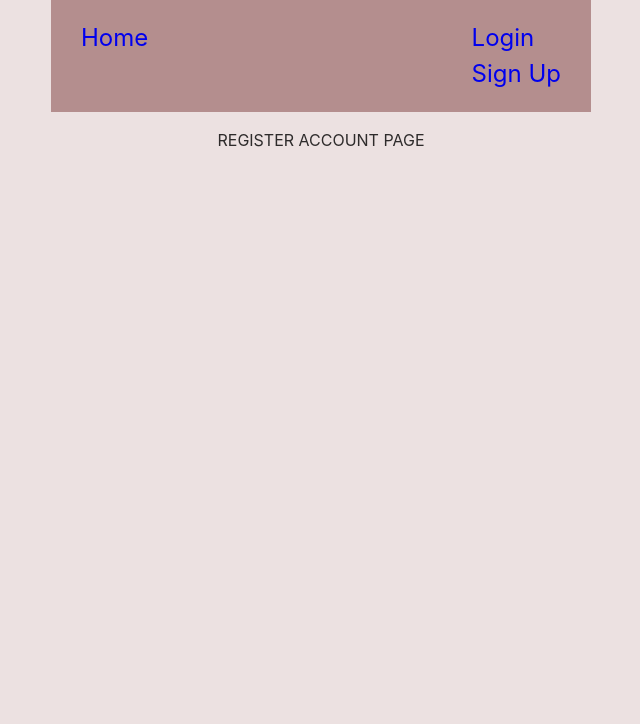
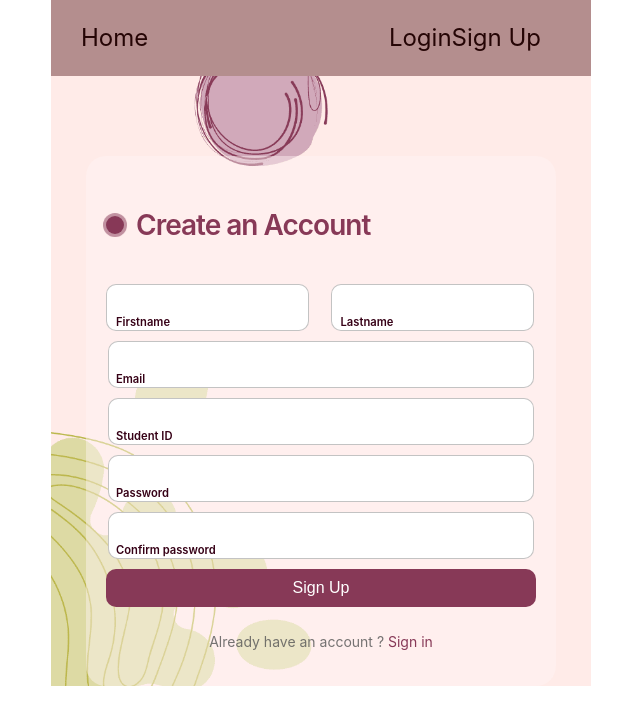
Before and after one commit to CTRL-V-CTRL-C/ctrl_c_ctrl_v-SOEN341_Project_F24, a React (Vite) app in the folder client/: page /registerAccount in a window 1280 px wide. Shown: the top 724 px of the page, without its empty margins (319-959 px from the left). Built offline with nearby package versions, Linux system fonts and the light colour scheme.

Commit message:
finalize the account creation page UI

```diff
--- a/client/src/App.css
+++ b/client/src/App.css
@@ -1,3 +1,15 @@
 #root {
   text-align: center;
 }
+
+body {
+  color: rgb(37, 5, 5);
+}
+
+a {
+  color: inherit;
+}
+
+html, body {
+  height: 100%;
+}
--- a/client/src/App.jsx
+++ b/client/src/App.jsx
@@ -1,18 +1,18 @@
 import './App.css'
-import * as React from 'react';
 import { BrowserRouter as Router } from 'react-router-dom';
 import PageHolder from './Pages/PageHolder';
 import NavBar from './Pages/Components/NavBar';
+import './Pages/Components/Styles/BackgroundImage.css';
 
 function App() {
 
   return (
-    <>
-      <NavBar/>
+    <div className="background-image-container">
+      <NavBar />
       <Router>
-        <PageHolder/>
+        <PageHolder />
       </Router>
-    </>
+    </div>
   )
 }
 
--- a/client/src/Pages/Components/NavBar.jsx
+++ b/client/src/Pages/Components/NavBar.jsx
@@ -1,26 +1,18 @@
-import { useState } from 'react';
+// import { useState } from 'react';
 import './Styles/NavBar.css';
-/**
- * Navigation bar to be used on all pages
- * @returns {ReactElement}
- */
+
 function NavBar() {
 
-    const [userLoggedIn, setUserLoggerIn] = useState(false)
-
-    async function handleLogout() {
-        await fetch("/authentication/logout");
-        auth.setUserLoggedIn(false);
-    }
+    //const [userLoggedIn, setUserLoggerIn] = useState(false);
 
     return (
         <div id="navbar">
-            <div class="nav-sub">
+            <div className="nav-sub">
                 <li>
                     <a href="/"> Home </a>
                 </li>
             </div>
-            <div class="nav-sudb">
+            <div className="nav-sub">
                 <li>
                     <a href="/loginAccount"> Login </a>
                 </li>
@@ -28,7 +20,6 @@ function NavBar() {
                     <a href="/registerAccount"> Sign Up </a>
                 </li>
             </div>
-
         </div>
     );
 }
--- /dev/null
+++ b/client/src/Pages/Components/Styles/BackgroundImage.css
@@ -0,0 +1,5 @@
+div.background-image-container {
+    background-image: url("../../../assets/images/backgroundimage.png");
+    background-size:cover;
+    background-repeat: no-repeat;
+}
--- a/client/src/Pages/Components/Styles/NavBar.css
+++ b/client/src/Pages/Components/Styles/NavBar.css
@@ -13,30 +13,25 @@
   list-style-type: none;
   cursor: pointer;
   font-size: 1.5em;
-  color: var(--sub-color);
   text-wrap: nowrap;
 }
 
 .nav-sub {
     display: flex;
-    width: 80%;
     max-width: 450px;
     min-width: 100px;
     margin-right: 20px;
 }
 
 #navbar li:hover, #navbar a:hover {
-    color: var(--text-color);
+    color: rgb(240, 205, 205);
 }
 
 a:link {
   text-decoration: none;
+
 }
 
 a:visited {
-    color: var(--sub-color);
+    text-decoration: none;
 }
-
-#navbar li:active, #navbar a:active {
-    color: var(--accent-color);
-}
--- a/client/src/Pages/HomePage.jsx
+++ b/client/src/Pages/HomePage.jsx
@@ -1,10 +1,8 @@
-import * as React from 'react';
-
 function HomePage() {
     return (
-        <div>
+        <>
             <p> HOME PAGE </p>
-        </div>
+        </>
     )
 }
 
--- a/client/src/Pages/RegisterAccountPage.css
+++ b/client/src/Pages/RegisterAccountPage.css
@@ -0,0 +1,141 @@
+.registration-form {
+    display:flex;
+    justify-content: center;
+    margin-top: 5rem;
+    margin-bottom: 5rem;
+}
+
+.form {
+    display: flex;
+    flex-direction: column;
+    gap: 10px;
+    background-color: #fff3f371;
+    padding: 20px;
+    width:fit-content;
+    border-radius: 20px;
+    position: relative;
+}
+
+.title {
+    font-size: 28px;
+    color: #873957;
+    font-weight: 600;
+    letter-spacing: -1px;
+    position: relative;
+    display: flex;
+    align-items: center;
+    padding-left: 30px;
+}
+
+.title::before,
+.title::after {
+    position: absolute;
+    content: "";
+    height: 16px;
+    width: 16px;
+    border-radius: 50%;
+    left: 0px;
+    background-color: #873957;
+}
+
+.title::before {
+    width: 18px;
+    height: 18px;
+    background-color: #873957;
+}
+
+.title::after {
+    width: 18px;
+    height: 18px;
+    animation: pulse 1s linear infinite;
+}
+
+.message,
+.signin {
+    color: rgba(88, 87, 87, 0.822);
+    font-size: 14px;
+}
+
+.signin {
+    text-align: center;
+}
+
+.signin a {
+    color: #873957;
+}
+
+.signin a:hover {
+    text-decoration: underline #873957;
+}
+
+.flex {
+    display: flex;
+    gap: 2rem;
+    width: 97%;
+}
+
+.form label {
+    position: relative;
+}
+
+.form label .input {
+    width: 94%;
+    padding: 10px 10px 20px 10px;
+    outline: 0;
+    border: 1px solid rgba(105, 105, 105, 0.397);
+    border-radius: 10px;
+}
+
+.form label .input+span {
+    position: absolute;
+    left: 10px;
+    top: 15px;
+    color: grey;
+    font-size: 0.9em;
+    cursor: text;
+    transition: 0.3s ease;
+}
+
+.form label .input:placeholder-shown+span {
+    top: 15px;
+    font-size: 0.9em;
+}
+
+.form label .input:focus+span,
+.form label .input:valid+span {
+    top: 30px;
+    font-size: 0.7em;
+    font-weight: 600;
+}
+
+.form label .input:valid+span {
+    color: #360116;
+}
+
+.submit {
+    border: none;
+    outline: none;
+    background-color: #873957;
+    padding: 10px;
+    border-radius: 10px;
+    color: #fff;
+    font-size: 16px;
+    transform: .3s ease;
+}
+
+.submit:hover {
+    background-color: #873957af;
+    cursor: pointer;
+}
+
+@keyframes pulse {
+    from {
+        transform: scale(0.9);
+        opacity: 1;
+    }
+
+    to {
+        transform: scale(1.8);
+        opacity: 0;
+    }
+}
--- a/client/src/Pages/RegisterAccountPage.jsx
+++ b/client/src/Pages/RegisterAccountPage.jsx
@@ -1,11 +1,45 @@
-import * as React from 'react';
 import './RegisterAccountPage.css';
-import { BrowserRouter as Router } from 'react-router-dom';
 
-function RegisterAccountPage () {
+function RegisterAccountPage() {
 
   return (
-    <p> REGISTER ACCOUNT PAGE</p>
+    <div className="registration-form">
+      <form className="form">
+        <p className="title">Create an Account </p>
+        <div className="flex">
+          <label>
+            <input required="" placeholder="" type="text" className="input" />
+            <span>Firstname</span>
+          </label>
+
+          <label>
+            <input required="" placeholder="" type="text" className="input" />
+            <span>Lastname</span>
+          </label>
+        </div>
+
+        <label>
+          <input required="" placeholder="" type="email" className="input" />
+          <span>Email</span>
+        </label>
+
+        <label>
+          <input required="" placeholder="" type="text" className="input" />
+          <span>Student ID</span>
+        </label>
+
+        <label>
+          <input required="" placeholder="" type="password" className="input" />
+          <span>Password</span>
+        </label>
+        <label>
+          <input required="" placeholder="" type="password" className="input" />
+          <span>Confirm password</span>
+        </label>
+        <button className="submit">Sign Up</button>
+        <p className="signin">Already have an account ? <a href="/loginPage">Sign in</a> </p>
+      </form>
+    </div>
   )
 }
 
--- a/client/src/index.css
+++ b/client/src/index.css
@@ -3,12 +3,12 @@
   line-height: 1.5;
   font-weight: 400;
 
-  color-scheme: light dark;
+  /* color-scheme: light dark;
   color: rgba(17, 16, 16, 0.87);
-  background-color: #ece1e1;
+  background-color: #ece1e1; */
 
   font-synthesis: none;
-  text-rendering: optimizeLegibility;
+  /* text-rendering: optimizeLegibility; */
   -webkit-font-smoothing: antialiased;
   -moz-osx-font-smoothing: grayscale;
 }
@@ -19,3 +19,7 @@ body {
   min-width: 320px;
   min-height: 100vh;
 }
+html,
+body {
+  height: 100%;
+}
```
Also changed, not shown: client/src/Pages/Components/BackgroundVideo.jsx (added, +12 -0 lines), client/src/Pages/Components/Styles/BackgroundVideo.css (added, +10 -0 lines).
